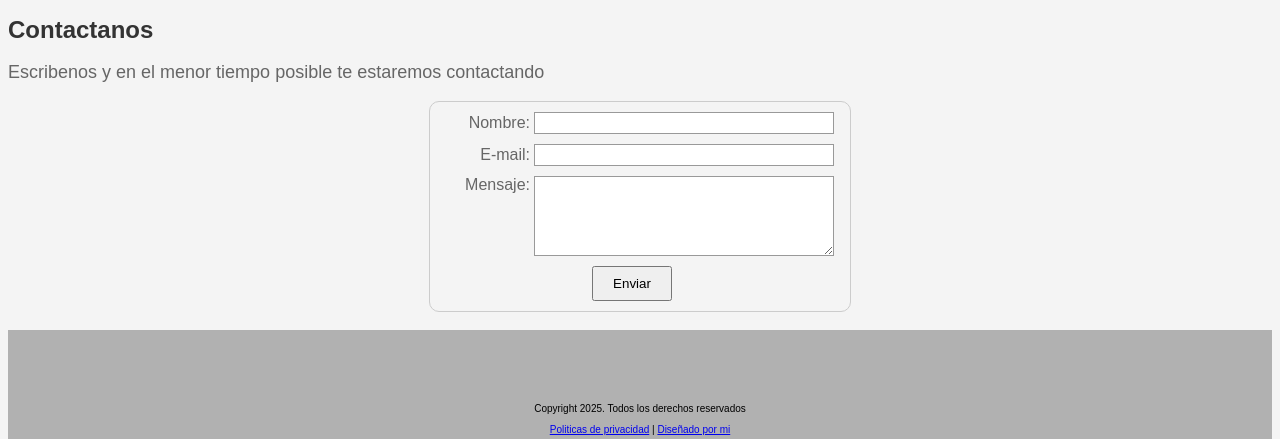
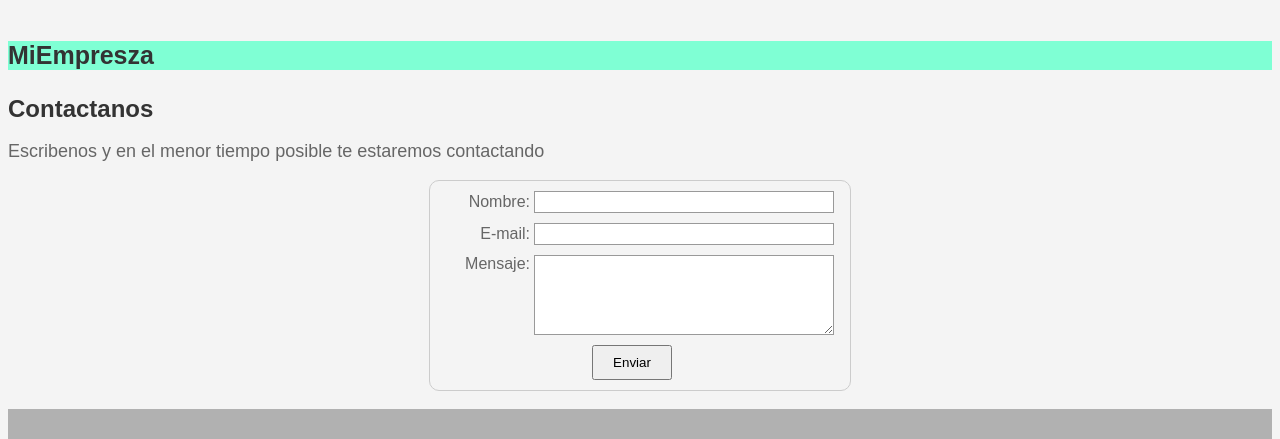
Before and after one commit to JhinetBohorquez/proyectoWeb, a plain HTML site: page index.html in a window 1280 px wide. Shown: the top 439 px of the page. Drawn offline with Linux system fonts and the light colour scheme.

Commit message:
subiendo cambios

```diff
--- a/index.html
+++ b/index.html
@@ -6,6 +6,7 @@
     </head>
 
     <body>
+        <p class="nombreEmpresa">MiEmpresza</p>
         <h1>Contactanos</h1>
         <p>Escribenos y en el menor tiempo posible te estaremos contactando</p>
         <p>
--- a/style.css
+++ b/style.css
@@ -44,7 +44,14 @@ textarea {
     box-sizing: border-box;
     border: 1px solid #999;
 }
-
+.nombreEmpresa {
+    float: left;
+    font-size: 25px;
+    background-color: aquamarine;
+    color: #333333;
+    font-weight: 700;
+    width: 100%;
+}
 input:focus,
 textarea:focus {
     border-color: #000;
```
